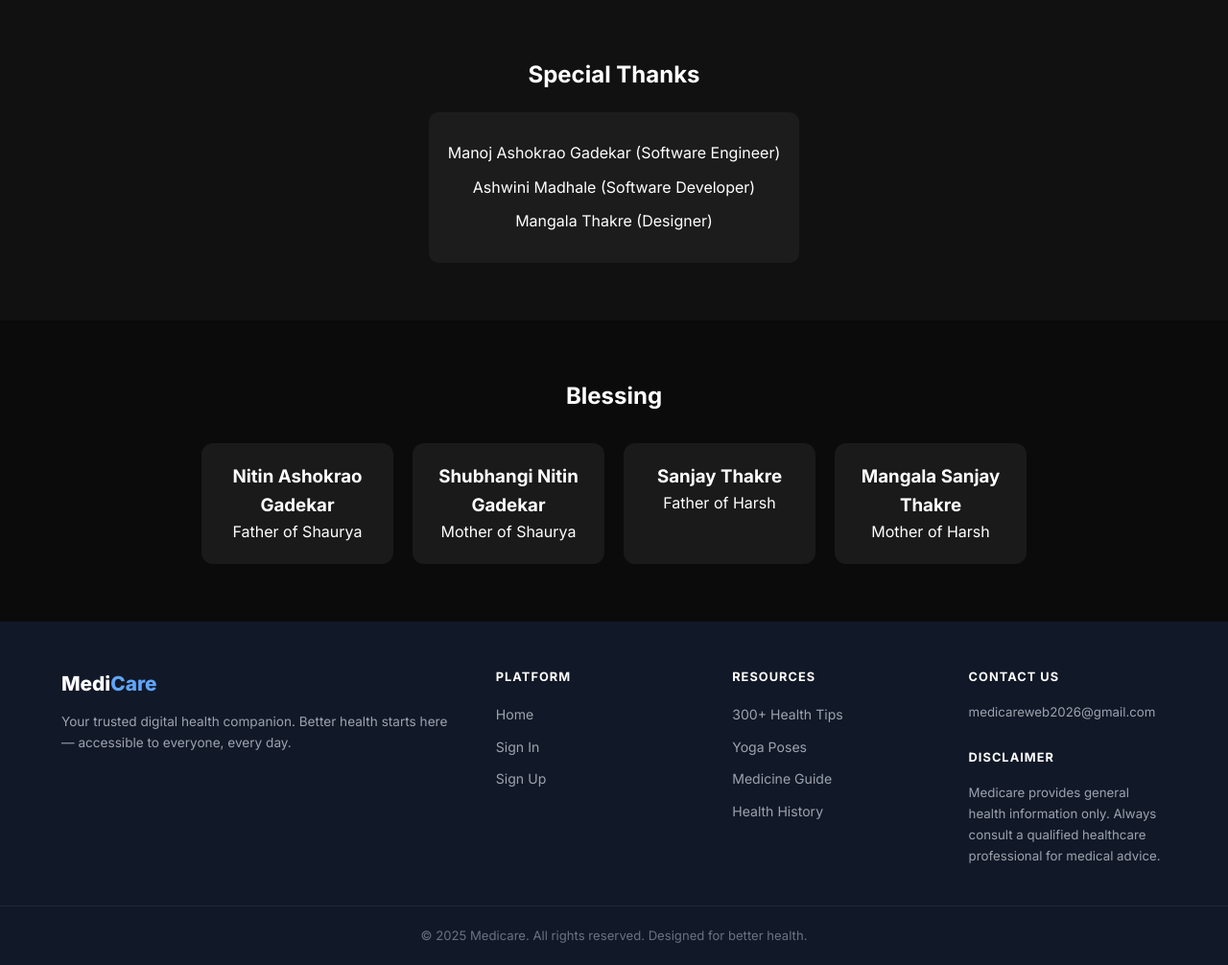
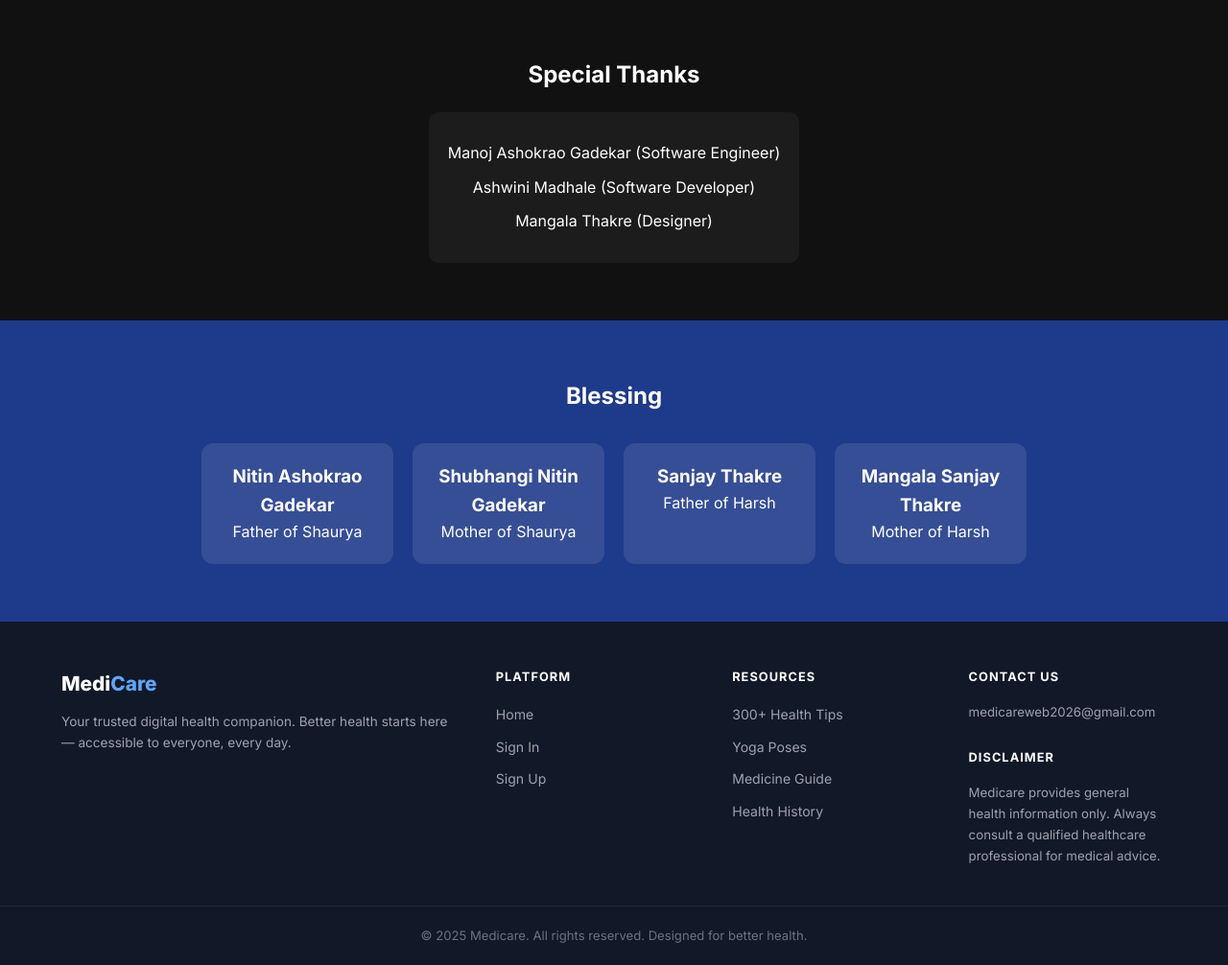
Before and after one commit to Shauryarutu2014/medicare-project, a Flask app: page / in a window 1280 px wide. Shown: the part 4729-5735 px from the top of the page at 96% size. Run offline with Flask 3, Linux system fonts and the light colour scheme; some libraries are stand-ins or nearby versions.

Commit message:
Edited Colours

```diff
--- a/static/css/style.css
+++ b/static/css/style.css
@@ -866,7 +866,7 @@ img { max-width: 100%; }
 
 /* ── Blessing Section ── */
 .blessing-section {
-  background: #0b0b0b;
+  background: #1e3a8a;
   color: white;
   padding: 60px 20px;
   text-align: center;
@@ -881,8 +881,13 @@ img { max-width: 100%; }
 }
 
 .blessing-card {
-  background: #1a1a1a;
+  background:  rgba(255, 255, 255, 0.1);
   padding: 20px;
   border-radius: 12px;
   width: 200px;
 }
+
+.blessing-card h3,
+.blessing-card p {
+  color: white;
+}
```
